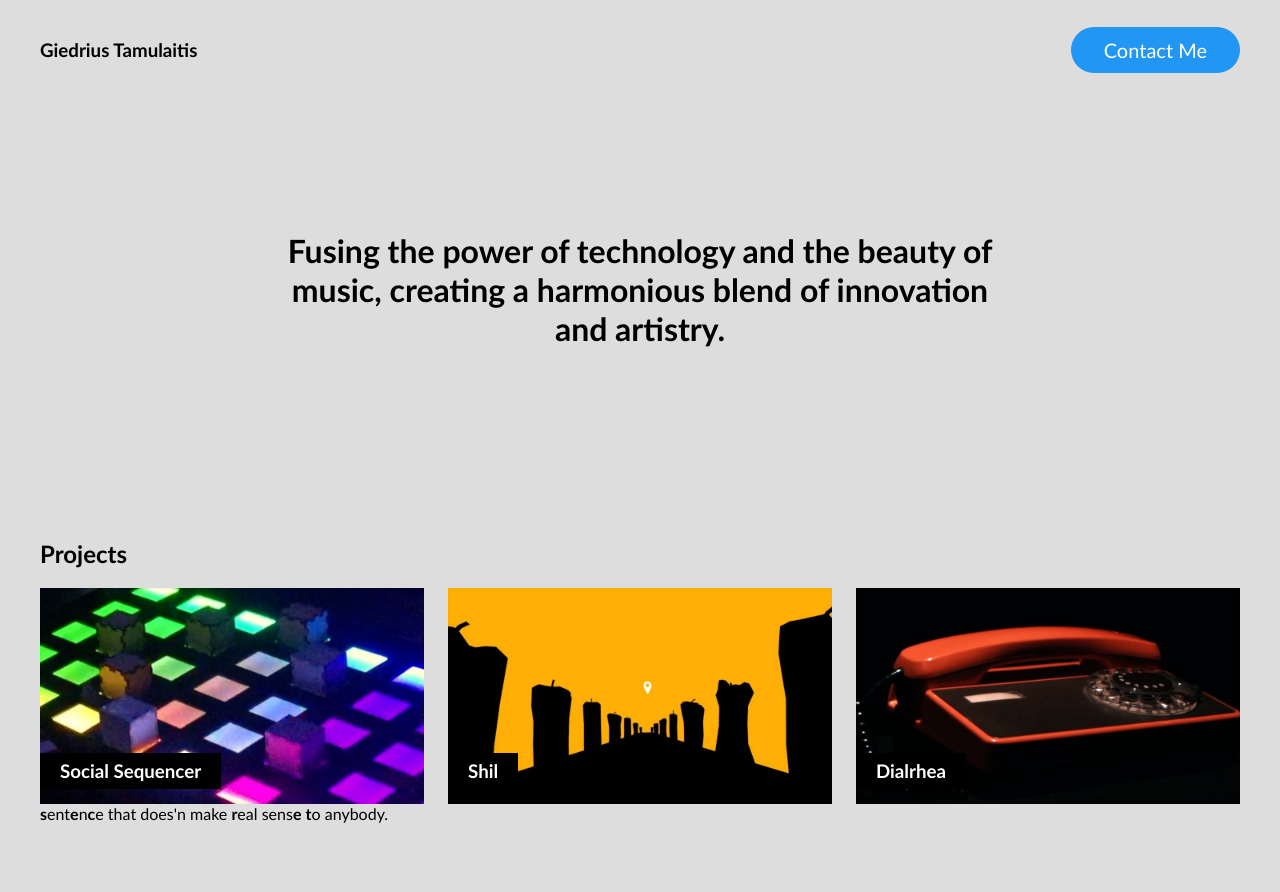
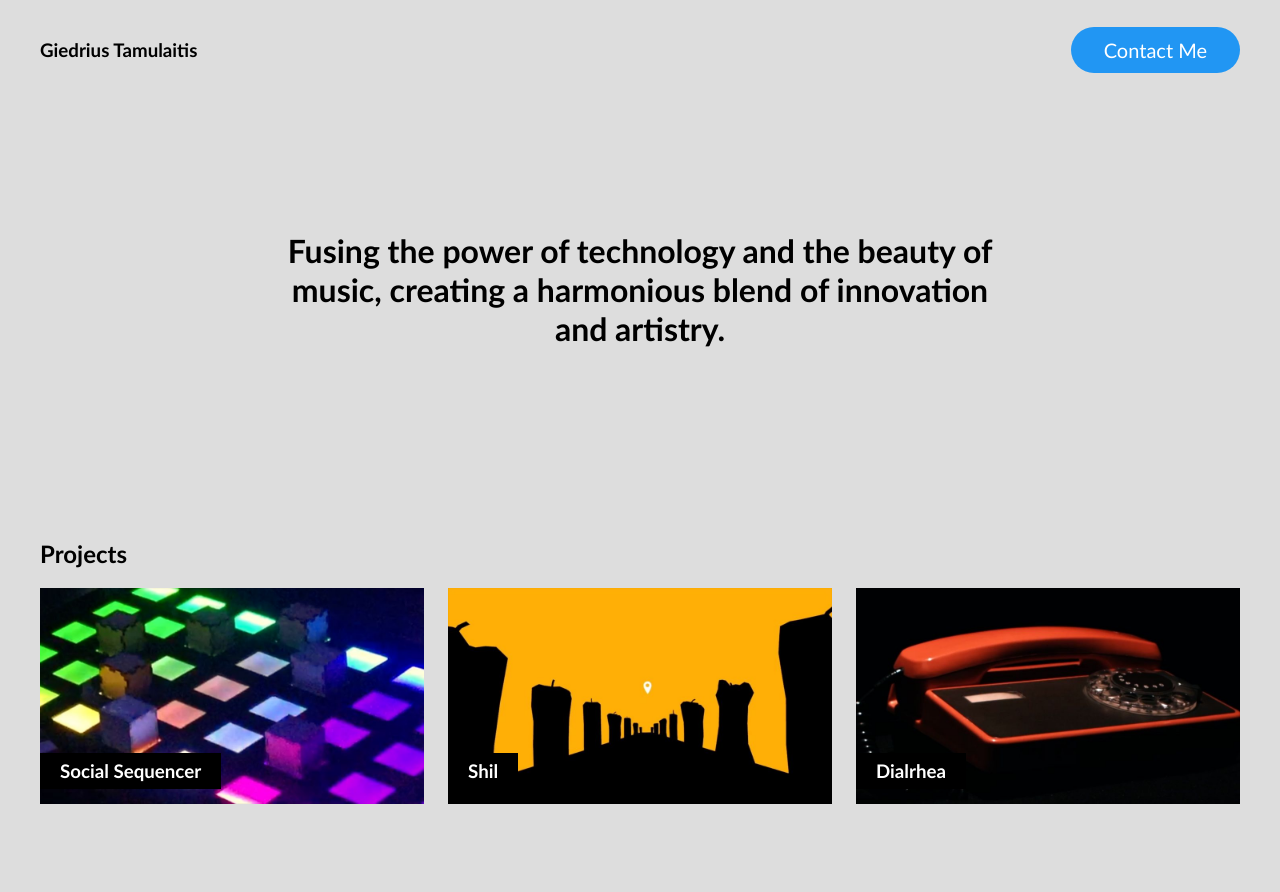
Before and after one commit to GiedriusT/tamulaitis-page, a React (Vite) app: page / in a window 1280 px wide. Shown: the top 892 px of the page. Built offline with nearby package versions, Linux system fonts and the light colour scheme.

Commit message:
Remove HighlightWord preview

```diff
--- a/src/components/ProjectList/ProjectList.tsx
+++ b/src/components/ProjectList/ProjectList.tsx
@@ -1,7 +1,6 @@
 import React from 'react';
 import { v4 as uuidv4 } from 'uuid';
 import { Project } from '../../types';
-import BoldLetters from '../HighlighWord/HighlightWord';
 import * as S from './ProjectList.styles';
 import ProjectListItem from './ProjectListItem/ProjectListItem';
 
@@ -25,7 +24,6 @@ const ProjectList: React.FC<ProjectListProps> = ({ projects }) => {
       <S.ProjectsItemsListContainer>
         {projects ? projects.map((project) => <ProjectListItem key={project ? project.slug : uuidv4()} project={project} />) : renderEmptyItems(6)}
       </S.ProjectsItemsListContainer>
-      <BoldLetters html="It's a sentence that does'n make real sense to anybody." word="secret" onClick={() => { console.log('You found a secret'); }} />
     </S.ProjectsContainer>
   );
 };
```
Also changed, not shown: src/components/HighlighWord/HighlightWord.tsx (+7 -0 lines).
